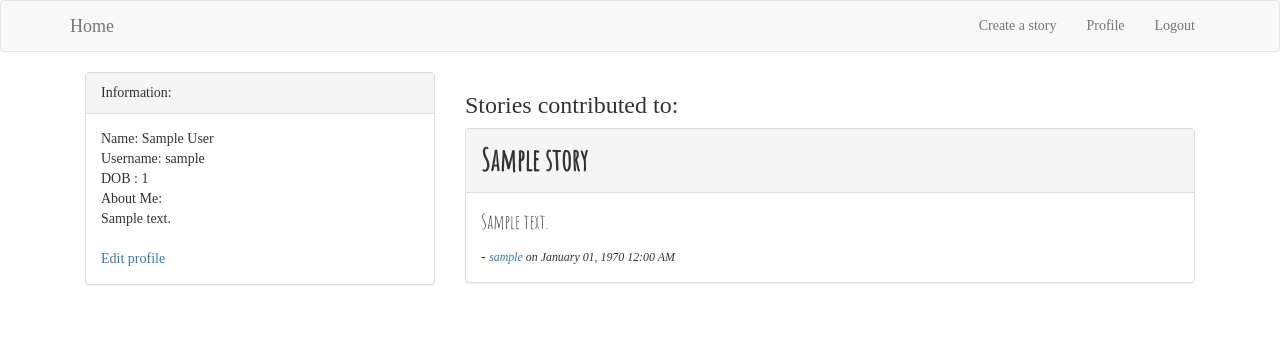
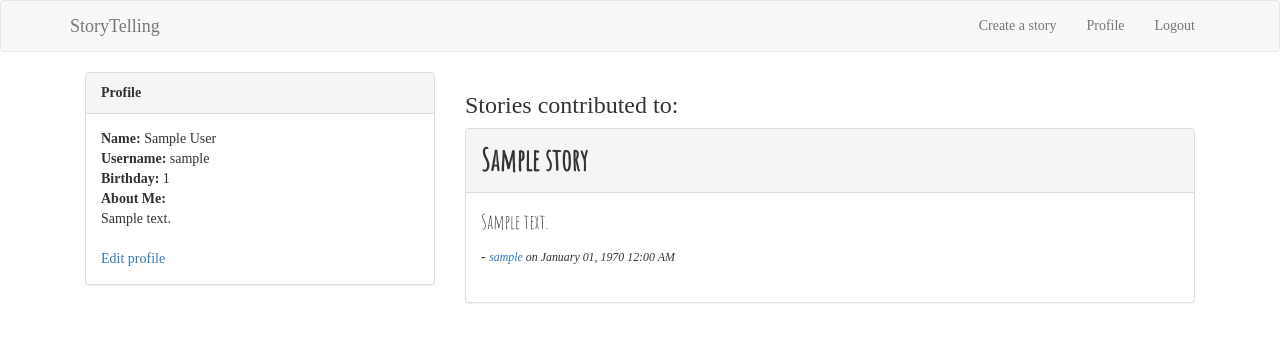
Before and after one commit to JiaqiGao/CJ3, a Flask app: page /profile/ in a window 1280 px wide. Shown: the top 342 px of the page. Run offline with Flask 2, Linux system fonts and the light colour scheme; the visitor is signed in with stand-in values (Sample User, id 1); tables that the repository leaves empty hold one stand-in row (values such as "Sample post"); some libraries are stand-ins or nearby versions; some web fonts are replaced.

```diff
--- a/templates/base.html
+++ b/templates/base.html
@@ -10,7 +10,7 @@
     <nav class="navbar navbar-default">
         <div class="container">
             <div class="navbar-header">
-                <a class="navbar-brand" href="/">Home</a>
+                <a class="navbar-brand" href="/">StoryTelling</a>
             </div>
             <div id="main-navbar" class="navbar-collapse collapse">
                 <ul class="nav navbar-nav navbar-right">
--- a/templates/profile.html
+++ b/templates/profile.html
@@ -7,12 +7,12 @@
 {% block body %}
 <div class="col-md-4">
     <div class="panel panel-default">
-        <div class="panel-heading">Information:</div>
+        <div class="panel-heading"><b>Profile</b></div>
         <div class="panel-body">
-            Name: {{ info["name"] }}<br>
-            Username: {{ info["username"] }}<br>
-            DOB : {{ info["dob"] }}<br>
-            About Me: <br>
+            <b>Name:</b> {{ info["name"] }}<br>
+            <b>Username:</b> {{ info["username"] }}<br>
+            <b>Birthday:</b> {{ info["dob"] }}<br>
+            <b>About Me:</b> <br>
             {{ info["aboutme"] }}<br>
             {% if me %}
 	    <br>
@@ -29,21 +29,21 @@
     <div class="panel panel-default">
         <div class="panel-heading story-title">{{ story["title"] }}</div>
         <div class="panel-body">
-	  <p class="story-text">
-            {% for update in story["updates"] %}
-            {{ update["content"] }}
+          {% for update in story["updates"] %}
+	   <p class="story-text">
+            {{ update["content"] }} <br>
 	  </p>
-	    - <small><i><a href="/profile/{{ update["author"] }}">{{ update["author"] }}</a> on {{ update["timestamp"] }}</i></small><br>
+	    - <small><i><a href="/profile/{{ update["author"] }}">{{ update["author"] }}</a> on {{ update["timestamp"] }}</i></small><br><br>
             {% endfor %}
         </div>
     </div>
     {% endfor %}
     {% else %}
-    <div class="panel panel-default">
-        <div class="panel-body">
+    <div class="panel panel-default story-text">
+      <div class="panel-body story-text">
             {%- for story in stories %}
-            {{ story['title'] }} <br>
-            {%- endfor %}
+          <p class="story-text"  {{ story['title'] }} </p><br>
+           {%- endfor %}
         </div>
     </div>
     {% endif %}
```
